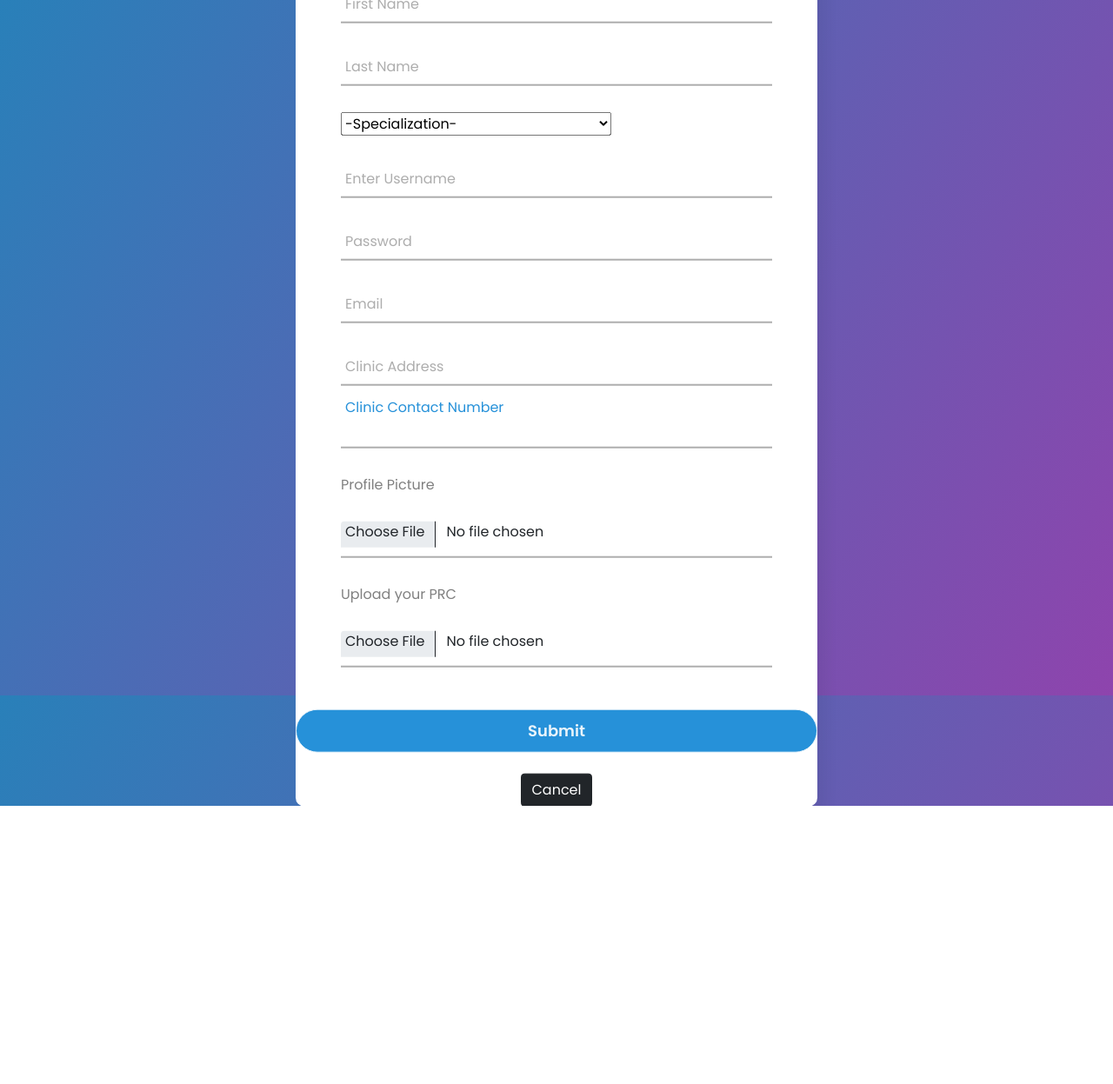
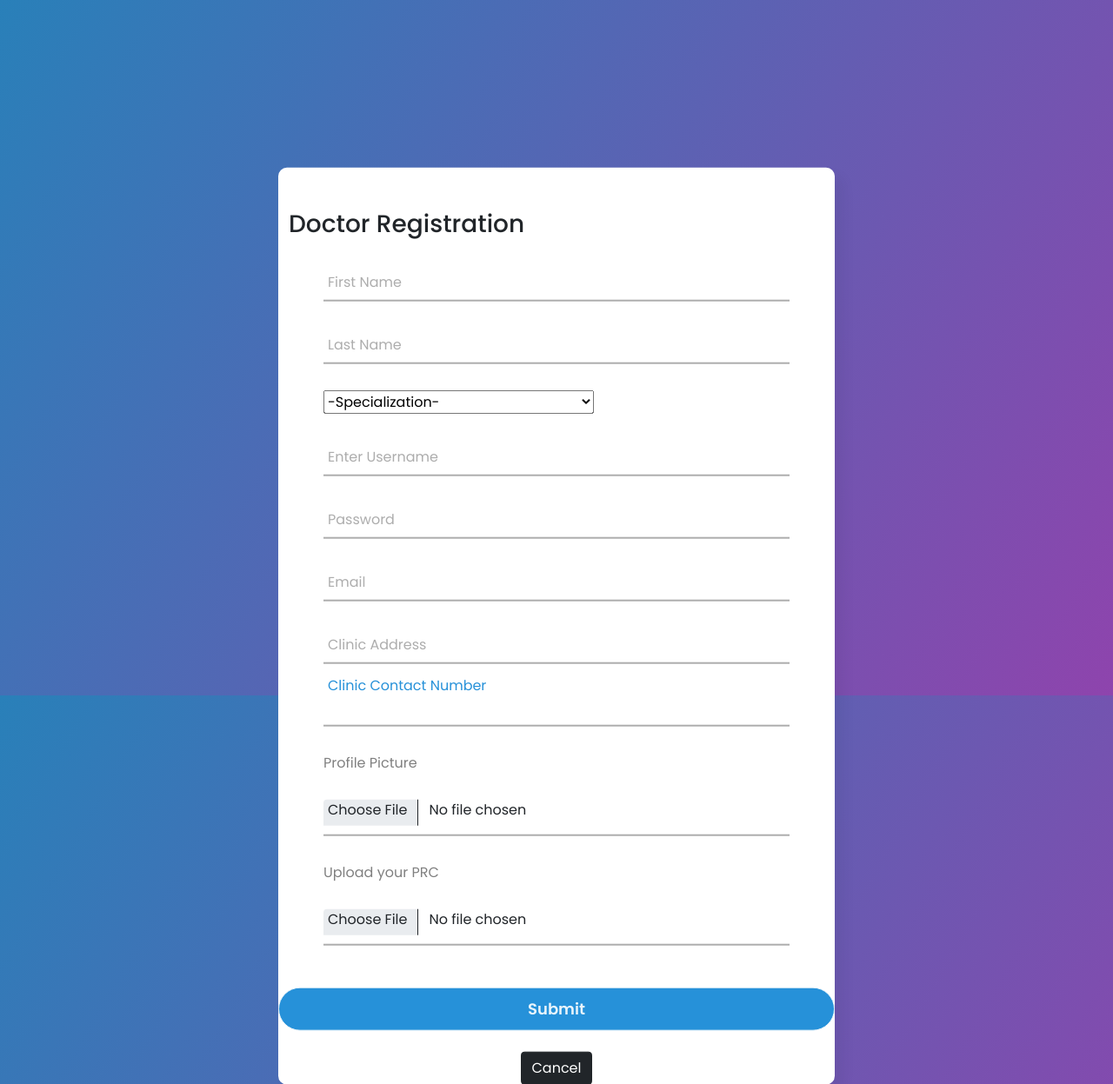
Before and after one commit to Typo51/MedHive, a PHP site: page /signupDoctor.php in a window 1280 px wide. Shown: the whole page at 87% size. Before the commit the page ends 927 px from the top, so only its background shows below. Run offline with PHP 8.4, Linux system fonts and the light colour scheme.

Commit message:
Add files via upload

```diff
--- a/css/signupstyle.css
+++ b/css/signupstyle.css
@@ -10,7 +10,6 @@ body{
   padding: 0;
   background: linear-gradient(120deg,#2980b9, #8e44ad);
   height: 100vh;
-  overflow: hidden;
 
 }
 
@@ -25,11 +24,12 @@ body{
 
 }
 .center{
-  position: absolute;
-  top: 50%;
+  margin-top: 10em;
+   position: absolute;
+  top: 70%;
   left: 50%;
   transform: translate(-50%, -50%);
-  width: 600px;
+  width: 50%;
   background: white;
   border-radius: 10px;
   box-shadow: 10px 10px 15px rgba(0,0,0,0.05);
@@ -43,10 +43,11 @@ body{
   padding: 0 40px;
   box-sizing: border-box;
 }
-form .txt_field{
+.txt_field{
   position: relative;
   border-bottom: 2px solid #adadad;
   margin: 30px 0;
+  display: flex;
 }
 .txt_field input{
   width: 100%;
```
